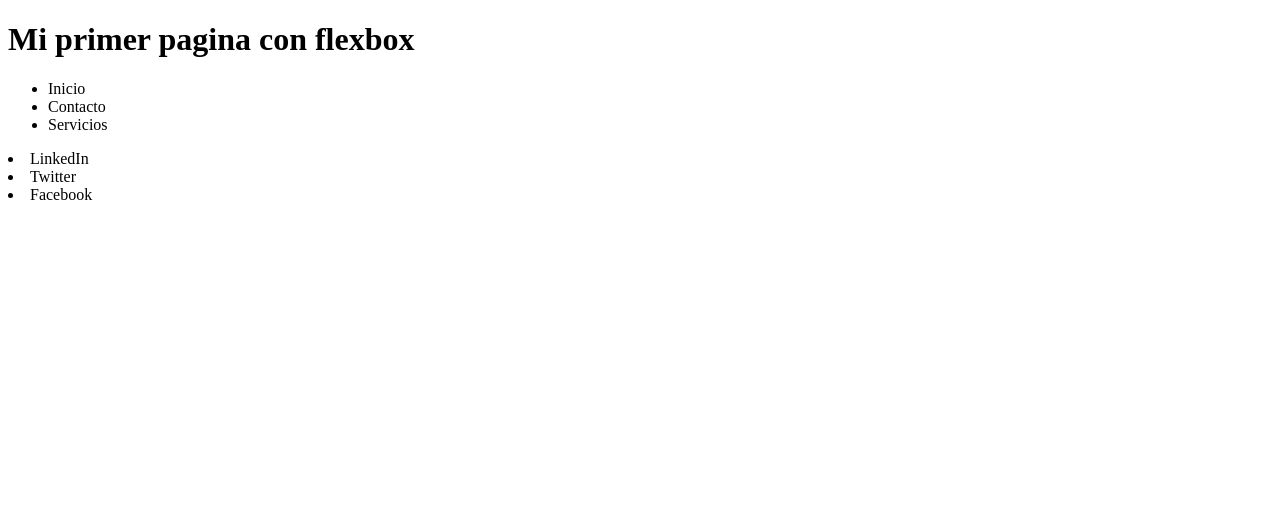
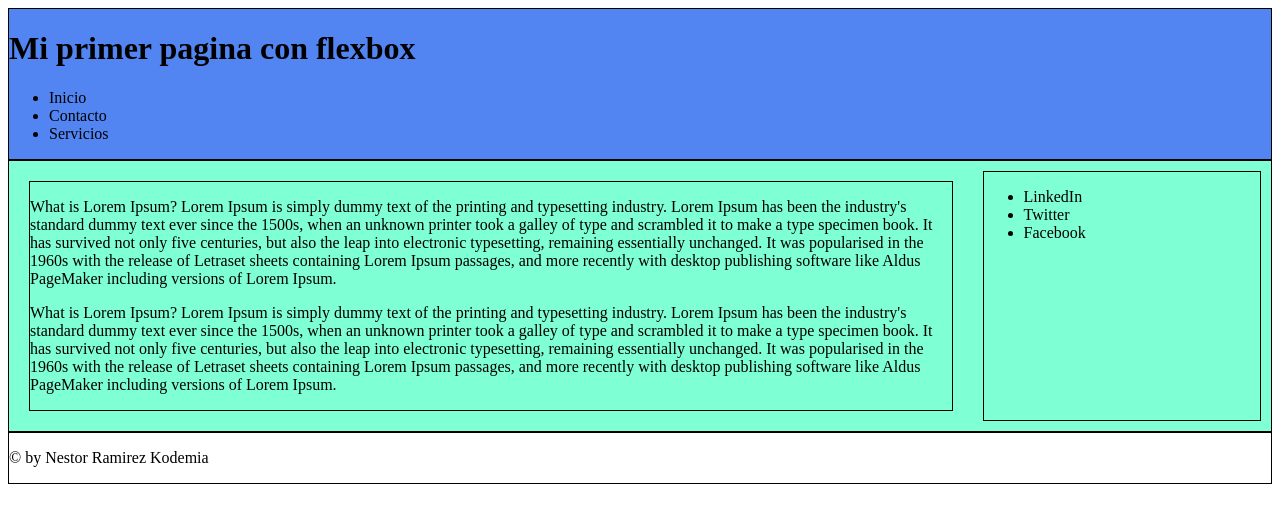
Before and after one commit to Nesjesramrey/Tarea-flexbox-kodemia, a plain HTML site: page index.html in a window 1280 px wide. Drawn offline with Linux system fonts and the light colour scheme.

Commit message:
Estructura inicial css

```diff
--- a/index.html
+++ b/index.html
@@ -1,5 +1,6 @@
 <!DOCTYPE html>
 <html lang="en">
+
 <head>
     <meta charset="UTF-8">
     <meta http-equiv="X-UA-Compatible" content="IE=edge">
@@ -7,8 +8,9 @@
     <link rel="stylesheet" href="style.css">
     <title>Flexbox</title>
 </head>
+
 <body>
-    <header>
+    <header id="header_container">
         <h1>Mi primer pagina con flexbox</h1>
         <nav>
             <ul>
@@ -24,21 +26,39 @@
             </ul>
         </nav>
     </header>
-    <main id="conteiner">
+    <main id="container_main">
         <div>
-            <article>
+            <article id="article 1">
                 <p>
+
+                    What is Lorem Ipsum?
+
+                    Lorem Ipsum is simply dummy text of the printing and typesetting industry. Lorem Ipsum has been the
+                    industry's standard dummy text ever since the 1500s, when an unknown printer took a galley of type
+                    and scrambled it to make a type specimen book. It has survived not only five centuries, but also the
+                    leap into electronic typesetting, remaining essentially unchanged. It was popularised in the 1960s
+                    with the release of Letraset sheets containing Lorem Ipsum passages, and more recently with desktop
+                    publishing software like Aldus PageMaker including versions of Lorem Ipsum.
 
                 </p>
             </article>
-            <article>
+            <article id="article 2">
                 <p>
+
+                    What is Lorem Ipsum?
+
+                    Lorem Ipsum is simply dummy text of the printing and typesetting industry. Lorem Ipsum has been the
+                    industry's standard dummy text ever since the 1500s, when an unknown printer took a galley of type
+                    and scrambled it to make a type specimen book. It has survived not only five centuries, but also the
+                    leap into electronic typesetting, remaining essentially unchanged. It was popularised in the 1960s
+                    with the release of Letraset sheets containing Lorem Ipsum passages, and more recently with desktop
+                    publishing software like Aldus PageMaker including versions of Lorem Ipsum.
 
                 </p>
             </article>
         </div>
-        <aside>
-            <lu>
+        <aside id="sidebar">
+            <ul>
                 <li>
                     LinkedIn
                 </li>
@@ -48,10 +68,11 @@
                 <li>
                     Facebook
                 </li>
-            </lu>
+            </ul>
         </aside>
     </main>
     <footer>
+        <p> &copy by Nestor Ramirez Kodemia</p>
+    </footer>
 
-    </footer>
 </html>
--- a/style.css
+++ b/style.css
@@ -0,0 +1,30 @@
+#header_container {
+  border: 1px solid black;
+  background-color: rgb(82, 133, 241);
+}
+
+#container_main {
+  border: 1px solid black;
+  background-color: aquamarine;
+  display: flex;
+  align-content: space-between;
+}
+
+div {
+  width: 100%;
+  margin: 20px;
+  border: 1px solid black;
+}
+
+aside {
+  width: 30%;
+  border: 1px solid black;
+  margin: 10px;
+  text-decoration: none;
+  overflow: hidden;
+}
+
+footer {
+
+  border: 1px solid black;
+}
```
